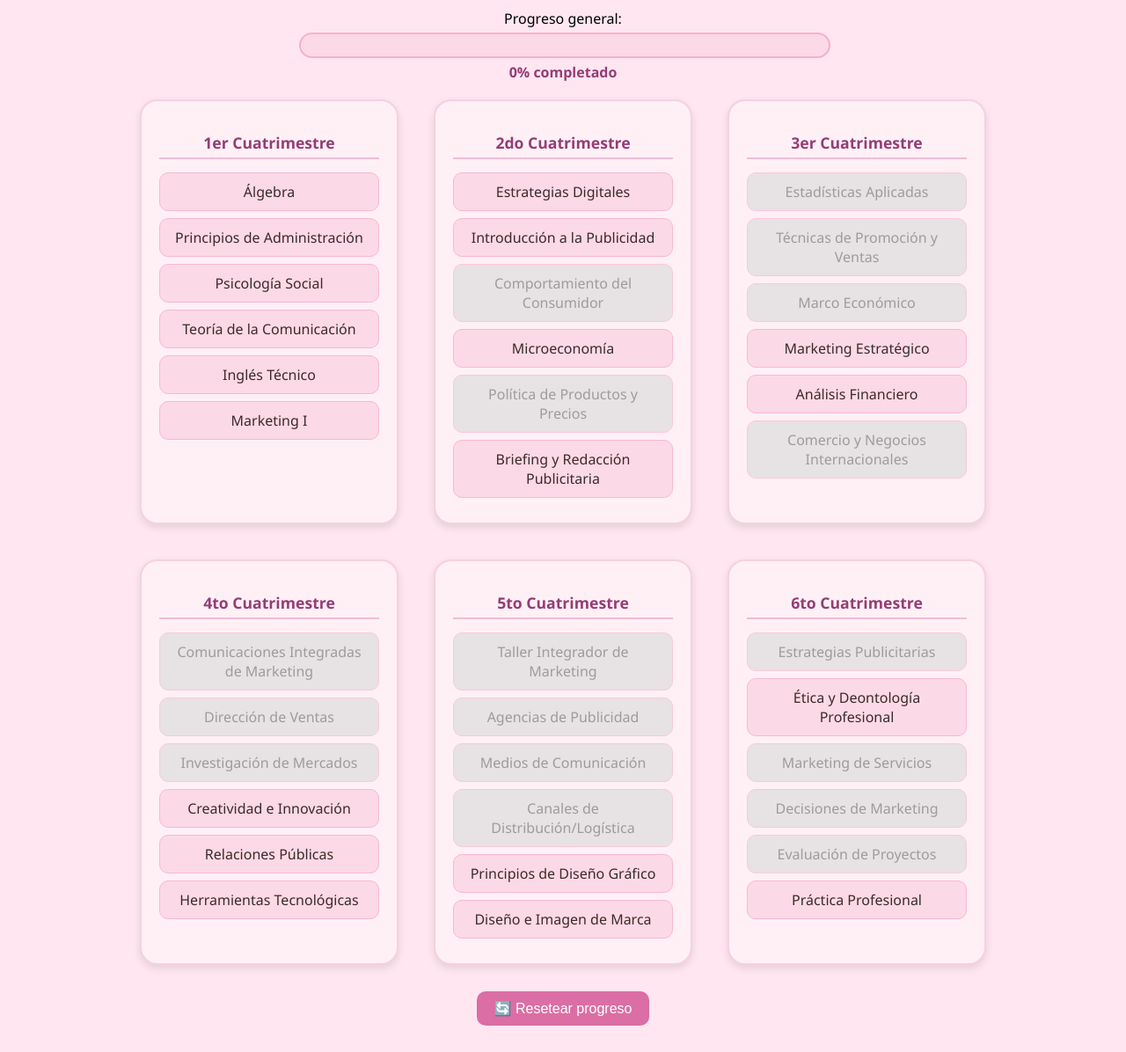
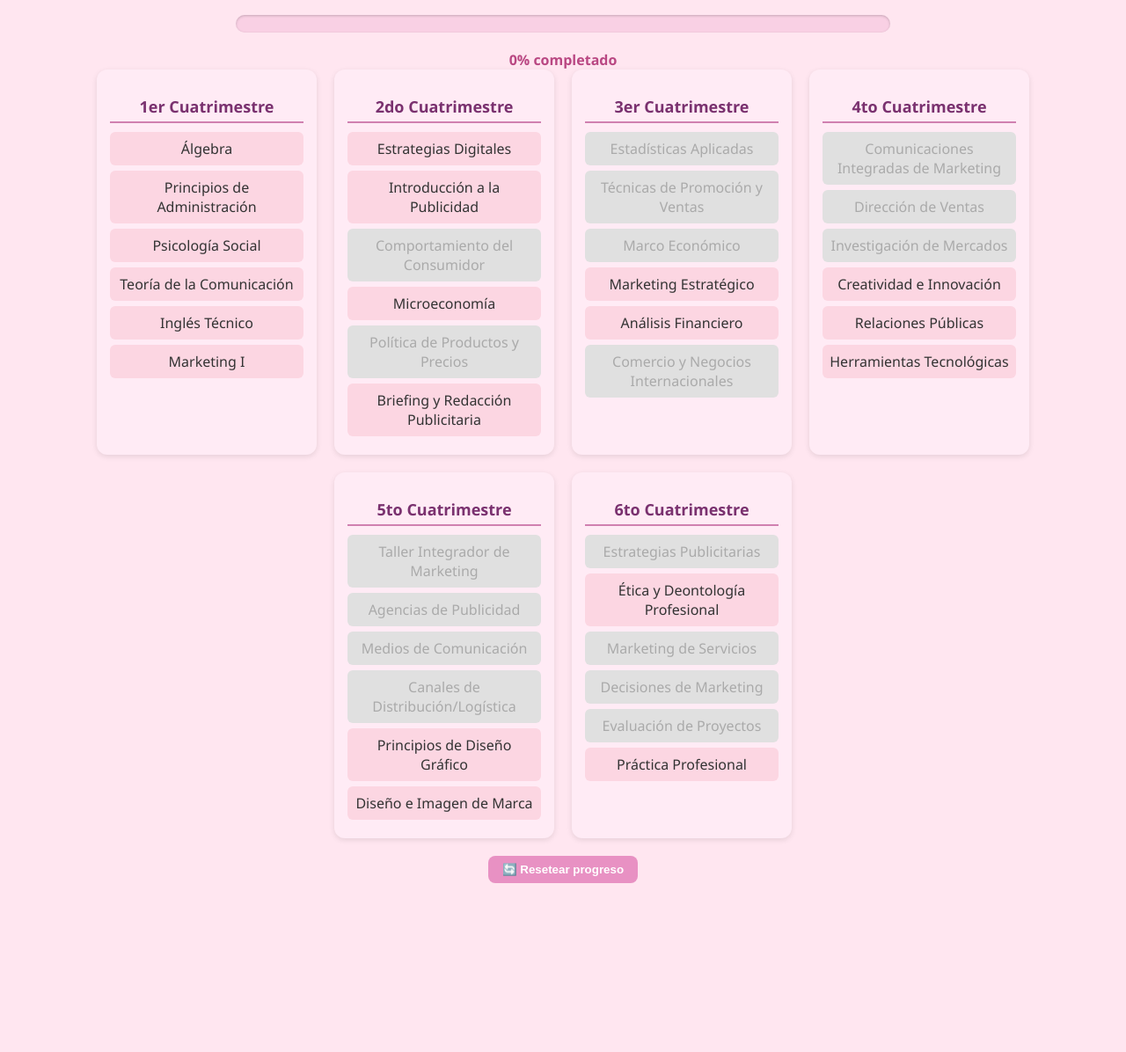
Before and after one commit to Aeslua/Malla-Marketing-Incade, a plain HTML site: page index.html in a window 1280 px wide. Shown: the part 104-1300 px from the top of the page at 88% size. After the commit the page ends 1128 px from the top, so only its background shows below. Drawn offline with Linux system fonts and the light colour scheme.

Commit message:
Update style.css

```diff
--- a/style.css
+++ b/style.css
@@ -1,123 +1,106 @@
 body {
   font-family: 'Segoe UI', sans-serif;
-  background-color: #ffe6f0; /* fondo general rosado */
+  background-color: #ffe6f0; /* fondo rosado */
+  margin: 0;
   padding: 20px;
-  margin: 0;
+  color: #333;
+  text-align: center;
 }
 
 h1 {
-  text-align: center;
-  color: #5a2a4d;
-  margin-bottom: 30px;
+  margin-bottom: 10px;
+  font-size: 24px;
 }
 
 #malla-container {
   display: flex;
   flex-wrap: wrap;
-  gap: 40px;
   justify-content: center;
+  gap: 20px;
 }
 
 .cuatrimestre {
-  background-color: #fff0f6;
-  border: 2px solid #f5d1e0;
-  padding: 20px;
-  width: 250px;
-  border-radius: 20px;
-  box-shadow: 0 4px 10px rgba(0,0,0,0.1);
+  background-color: #ffebf5; /* rosado pastel claro */
+  padding: 15px;
+  border-radius: 12px;
+  width: 220px;
+  box-shadow: 0 2px 6px rgba(0, 0, 0, 0.1);
 }
 
 .cuatrimestre h2 {
-  text-align: center;
-  font-size: 1.1em;
-  margin-bottom: 15px;
-  color: #933d75;
-  border-bottom: 2px solid #f0bdd6;
+  font-size: 18px;
+  margin-bottom: 10px;
+  color: #7a316f;
+  border-bottom: 2px solid #d080b0;
   padding-bottom: 5px;
 }
 
 .materia {
-  padding: 10px;
-  margin: 8px 0;
-  border-radius: 10px;
+  background-color: #fcd6e2; /* regular: rosado suave */
+  margin: 6px 0;
+  padding: 8px;
+  border-radius: 6px;
   cursor: pointer;
-  transition: all 0.2s ease-in-out;
-  text-align: center;
-  font-weight: 500;
-  background-color: #fcd9e6; /* color base para materias regulares */
-  color: #3d2a2a;
-  border: 1px solid #f8b8d2;
+  transition: 0.3s;
 }
 
 .materia:hover {
   transform: scale(1.03);
-  box-shadow: 0 2px 6px rgba(0,0,0,0.1);
 }
 
-/* ✅ Materias aprobadas */
-.aprobada {
-  background-color: #a5d6a7 !important; /* verde suave */
-  color: white;
-  border: none;
+.promocional {
+  background-color: #ffc78e !important; /* naranja pastel */
 }
 
-/* 🔒 Materias bloqueadas */
-.bloqueada {
-  background-color: #ddd !important;
-  color: #777;
-  pointer-events: none;
-  opacity: 0.7;
+.cursada {
+  background-color: #ffe066 !important; /* amarillo pastel */
 }
 
-/* ⭐ Materias promocionales */
-.promocional:not(.aprobada):not(.bloqueada) {
-  background-color: #ffd8b2 !important; /* color salmón claro */
-  border: 1px solid #ffc083;
-  color: #663c00;
+.aprobada {
+  background-color: #b3f3b3 !important; /* verde suave */
 }
 
-/* 🎛 Botón de reset */
-button {
-  display: block;
-  margin: 30px auto 10px;
-  padding: 10px 20px;
-  font-size: 1em;
-  border: none;
-  border-radius: 10px;
-  background-color: #db6ea4;
-  color: white;
-  cursor: pointer;
-  transition: 0.3s;
-}
-
-button:hover {
-  background-color: #c85a91;
-}
-#progreso-container {
-  max-width: 600px;
-  margin: 20px auto;
-  text-align: center;
+.bloqueada {
+  background-color: #e0e0e0 !important;
+  color: #aaa !important;
+  pointer-events: none;
 }
 
 #barra-progreso {
-  width: 100%;
-  background-color: #fcd9e6;
-  border: 2px solid #f5b2c6;
-  border-radius: 20px;
-  height: 25px;
+  margin: 20px auto;
+  width: 60%;
+  height: 20px;
+  background-color: #f9d0e4;
+  border-radius: 10px;
   overflow: hidden;
-  margin-top: 5px;
+  box-shadow: inset 0 1px 3px rgba(0, 0, 0, 0.2);
 }
 
 #progreso-interno {
   height: 100%;
-  background-color: #a5d6a7;
   width: 0%;
+  background-color: #ec70a5;
   transition: width 0.5s ease-in-out;
 }
 
 #progreso-texto {
-  margin-top: 5px;
-  color: #933d75;
+  margin-top: 8px;
   font-weight: bold;
+  color: #b94782;
 }
+
+button {
+  margin-top: 20px;
+  padding: 8px 16px;
+  background-color: #e891c3;
+  border: none;
+  border-radius: 8px;
+  color: white;
+  font-weight: bold;
+  cursor: pointer;
+  transition: background-color 0.3s;
+}
+
+button:hover {
+  background-color: #d96dac;
+}
```
